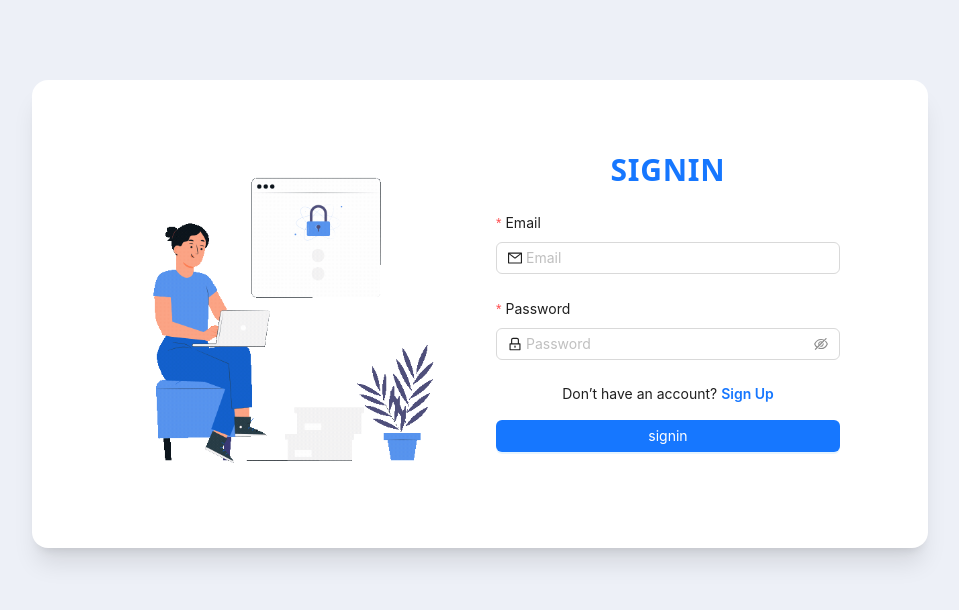
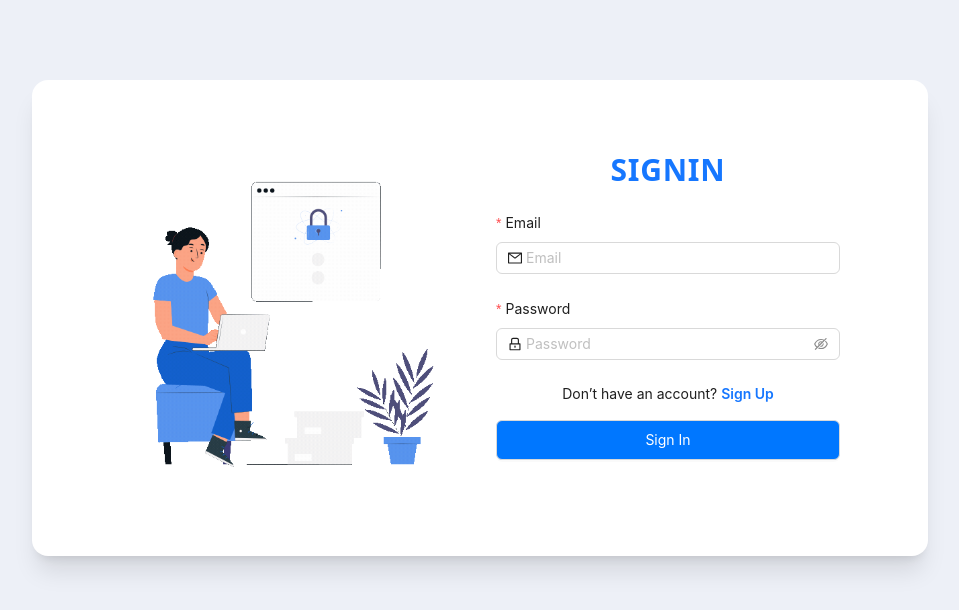
Before and after one commit to codewithshabbir/Note-App-MERN, a React (Vite) app in the folder frontend/: page /signin in a window 1280 px wide. Shown: the top 610 px of the page, without its empty margins (160-1119 px from the left). Built offline with nearby package versions, Linux system fonts and the light colour scheme.

Commit message:
footer and animated button add

```diff
--- a/frontend/src/MainLayout.jsx
+++ b/frontend/src/MainLayout.jsx
@@ -2,6 +2,7 @@ import { useEffect, useState } from "react";
 import Navbar from "./components/Navbar";
 import { Outlet, useNavigate } from "react-router";
 import { useSelector } from "react-redux";
+import Footer from "./components/Footer";
 
 const MainLayout = () => {
   const [userInfo, setUserInfo] = useState(null);
@@ -24,6 +25,7 @@ const MainLayout = () => {
     <>
       <Navbar userInfo={userInfo}/>
       <Outlet />
+      <Footer/>
     </>
   );
 };
--- /dev/null
+++ b/frontend/src/components/Buttons/AnimatedButton.jsx
@@ -0,0 +1,22 @@
+import { Button } from "antd";
+import React from "react";
+
+const AnimatedButton = ({ formState, isLoading }) => {
+  return (
+    <Button
+      htmlType="submit"
+      block
+      loading={isLoading}
+      type="default"
+      className="relative w-full !h-10 overflow-hidden cursor-pointer text-[17px] hover:!border-2 border-[#0077ff] rounded-md z-10 group !bg-[#0077ff]"
+    >
+      <span className="relative z-10 !text-white transition-colors duration-300 group-hover:!text-[#0077ff]">
+        {formState === "signin" ? "Sign In" : "Sign Up"}
+      </span>
+
+      <span className="absolute top-full left-full w-[150%] h-[300%] bg-white rounded-full z-0 transition-all duration-300 group-hover:top-[-100%] group-hover:left-[-25%]" />
+    </Button>
+  );
+};
+
+export default AnimatedButton;
--- /dev/null
+++ b/frontend/src/components/Footer.jsx
@@ -0,0 +1,31 @@
+import React from "react";
+
+const Footer = () => {
+  return (
+    <footer className="w-full bg-white text-center py-6 mt-10 border-t border-gray-200">
+      <p className="text-gray-700 text-sm mb-2">
+        © {new Date().getFullYear()} <span className="font-bold text-blue-600">Note Plus</span> — Crafted with care by Muhammad Shabbir.
+      </p>
+      <div className="flex justify-center gap-4 text-blue-600 text-sm">
+        <a
+          href="https://codewithshabbir.vercel.app/"
+          target="_blank"
+          rel="noopener noreferrer"
+          className="hover:underline font-bold"
+        >
+          Visit Portfolio
+        </a>
+        <a
+          href="https://www.linkedin.com/in/codewithshabbir/"
+          target="_blank"
+          rel="noopener noreferrer"
+          className="hover:underline font-bold"
+        >
+          Connect on LinkedIn
+        </a>
+      </div>
+    </footer>
+  );
+};
+
+export default Footer;
--- a/frontend/src/pages/Auth/Auth.jsx
+++ b/frontend/src/pages/Auth/Auth.jsx
@@ -10,6 +10,8 @@ import {
 } from "../../redux/user/userSlice";
 import axios from "axios";
 import { showError } from "../../utils/toast";
+import AnimatedAntButton from "../../components/Buttons/AnimatedButton";
+import AnimatedButton from "../../components/Buttons/AnimatedButton";
 const apiUrl = import.meta.env.VITE_API_URL;
 
 const Auth = ({ mode }) => {
@@ -190,15 +192,7 @@ const Auth = ({ mode }) => {
           </div>
 
           <Form.Item>
-            <Button
-              type="primary"
-              htmlType="submit"
-              block
-              className="bg-[#1677ff] hover:bg-[#155bcc] py-2 text-white font-medium rounded-md"
-              loading={isLoading}
-            >
-              {formState}
-            </Button>
+            <AnimatedButton isLoading={isLoading} formState={formState}/>
           </Form.Item>
         </Form>
       </div>
```
Also changed, not shown: 1 other file (tests, documents, lock files or other folders).
